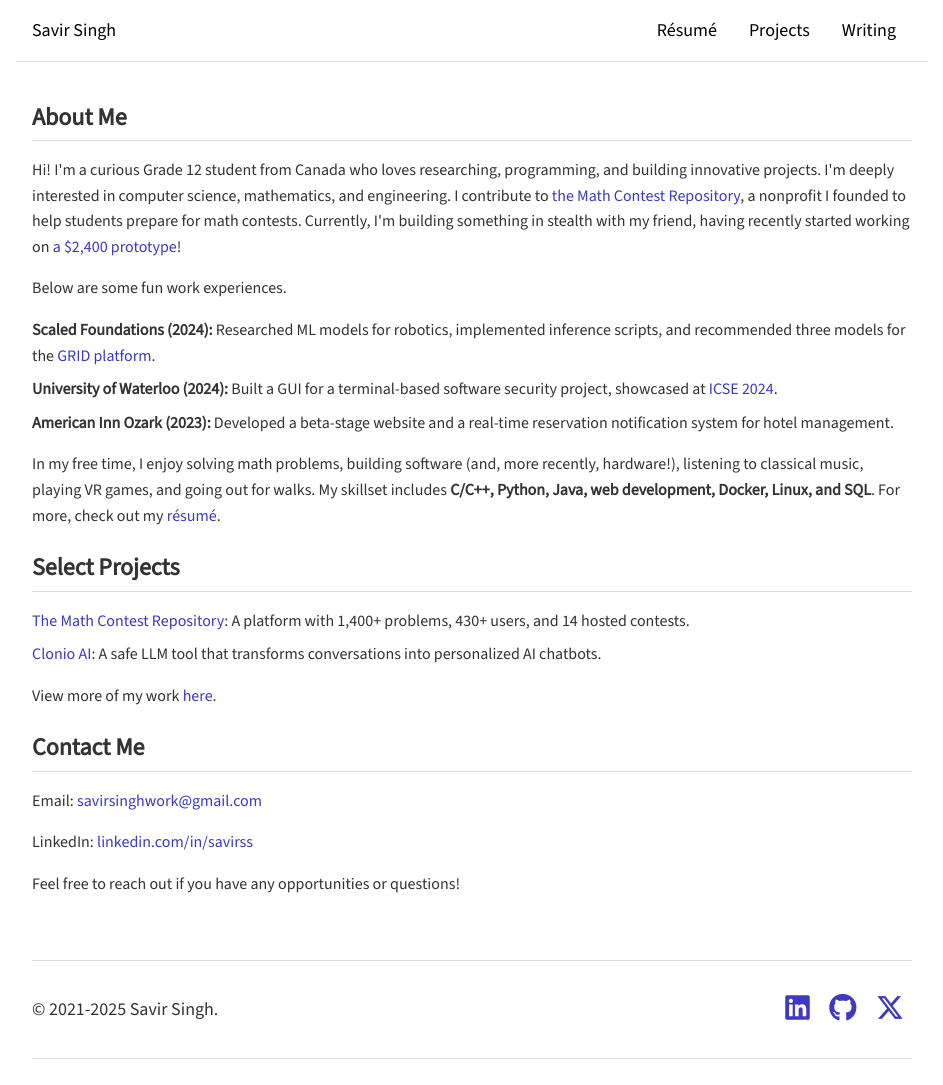
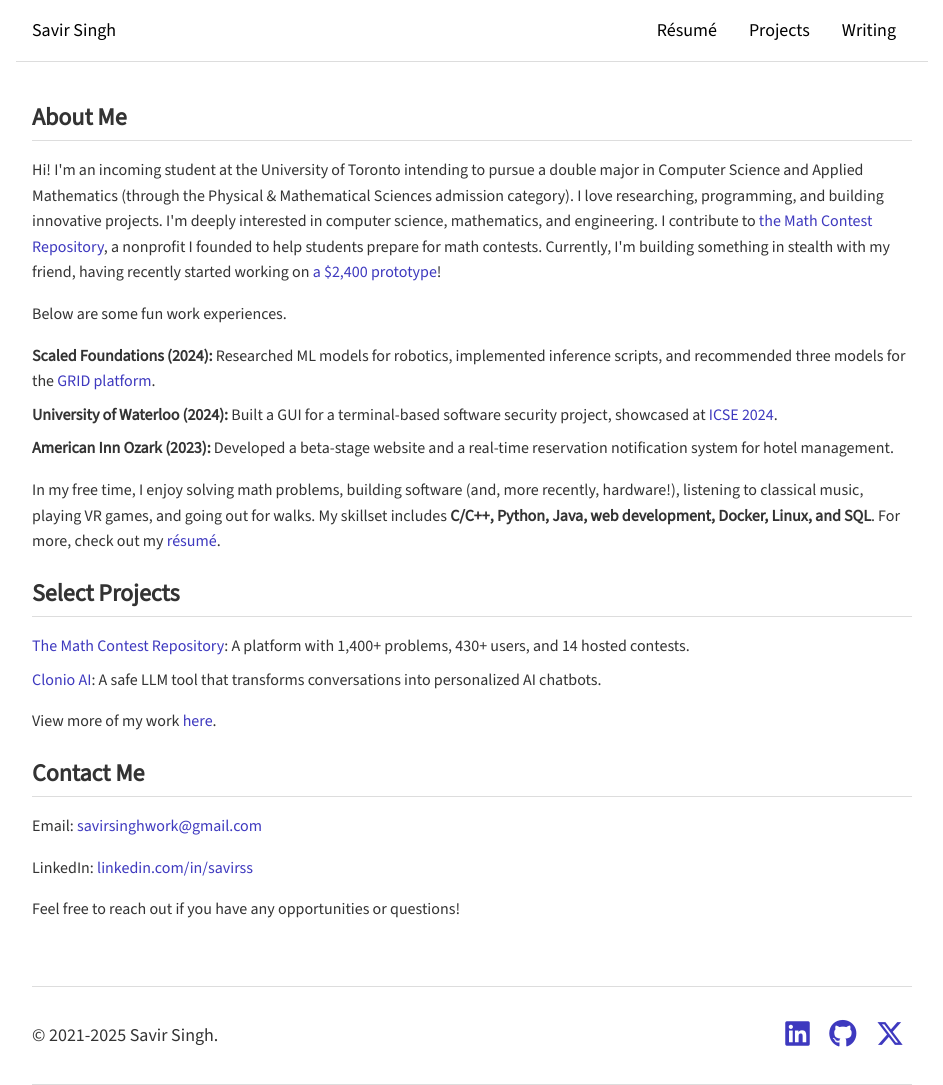
Before and after one commit to savirsingh/savirsingh.github.io, a Jekyll site: the page built from index.html, in a window 1280 px wide. Shown: the whole page, without its empty margins (168-1111 px from the left). Built offline with Jekyll 4.4.1, drawn with Linux system fonts in a browser that asks for light colours; the list of posts is cut into pages by our own code; before the commit the page ends 1059 px from its top, so only the background shows below that.

Commit message:
Update index.html

```diff
--- a/index.html
+++ b/index.html
@@ -5,7 +5,7 @@ title: Home
 
 <section id="about">
     <h2>About Me</h2>
-    <p>Hi! I'm a curious Grade 12 student from Canada who loves researching, programming, and building innovative projects. I'm deeply interested in computer science, mathematics, and engineering. I contribute to <a href="https://mathcontestrepository.pythonanywhere.com/user/savir">the Math Contest Repository</a>, a nonprofit I founded to help students prepare for math contests. Currently, I'm building something in stealth with my friend, having recently started working on <a href="https://linkedin.com/in/savirss">a $2,400 prototype</a>!</p>
+    <p>Hi! I'm an incoming student at the University of Toronto intending to pursue a double major in Computer Science and Applied Mathematics (through the Physical & Mathematical Sciences admission category). I love researching, programming, and building innovative projects. I'm deeply interested in computer science, mathematics, and engineering. I contribute to <a href="https://mathcontestrepository.pythonanywhere.com/user/savir">the Math Contest Repository</a>, a nonprofit I founded to help students prepare for math contests. Currently, I'm building something in stealth with my friend, having recently started working on <a href="https://linkedin.com/in/savirss">a $2,400 prototype</a>!</p>
     <p>Below are some fun work experiences.</p>
     <ul>
         <li><strong>Scaled Foundations (2024):</strong> Researched ML models for robotics, implemented inference scripts, and recommended three models for the <a href="https://scaledfoundations.ai">GRID platform</a>.</li>
```
